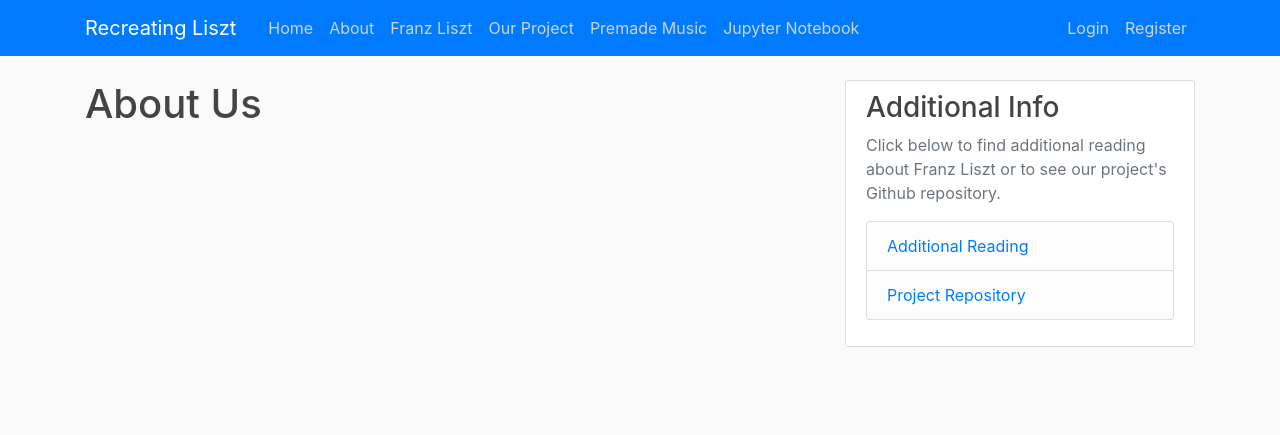
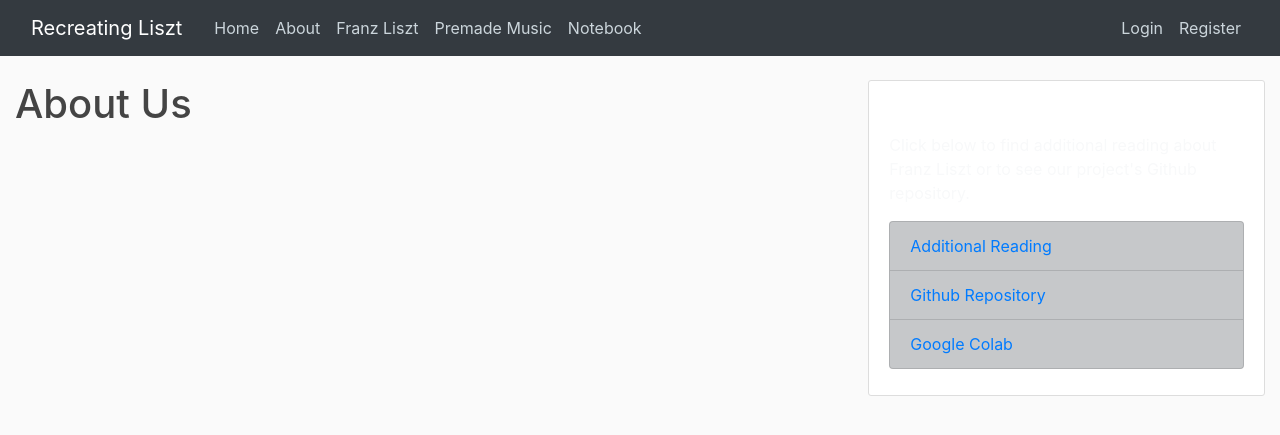
Before and after one commit to gilbe5jl/Recreating-Liszt, a Django app: page /about/ in a window 1280 px wide. Shown: the top 435 px of the page. Run offline with Django 3.2, Linux system fonts and the light colour scheme; some libraries are stand-ins or nearby versions.

Commit message:
Updated base.html
Mainly changed styling and text color

```diff
--- a/home/templates/home/base.html
+++ b/home/templates/home/base.html
@@ -7,7 +7,7 @@
     <meta charset="utf-8">
     <meta name="viewport" content="width=device-width, initial-scale=1, shrink-to-fit=no">
 
-    <!-- Bootstrap CSS https://maxcdn.bootstrapcdn.com/bootstrap/4.0.0/css/bootstrap.min.css-->
+
     <link rel="stylesheet" href="https://maxcdn.bootstrapcdn.com/bootstrap/4.0.0/css/bootstrap.min.css" integrity="sha384-Gn5384xqQ1aoWXA+058RXPxPg6fy4IWvTNh0E263XmFcJlSAwiGgFAW/dAiS6JXm" crossorigin="anonymous">
 
     <link rel="stylesheet" type="text/css" href="{% static 'home/main.css' %}">
@@ -21,8 +21,8 @@
 <body>
     <header class="site-header">
         <!-- modify bg to change navbar color -->
-      <nav class="navbar navbar-expand-md navbar-dark bg-primary fixed-top">
-        <div class="container">
+      <nav class="navbar navbar-expand-md navbar-dark bg-dark fixed-top">
+        <div class="container-fluid">
           <a class="navbar-brand mr-4" href="{% url 'home-home' %}">Recreating Liszt</a>
           <button class="navbar-toggler" type="button" data-toggle="collapse" data-target="#navbarToggle" aria-controls="navbarToggle" aria-expanded="false" aria-label="Toggle navigation">
           <span class="navbar-toggler-icon"></span>
@@ -33,13 +33,13 @@
               <a class="nav-item nav-link" href="{% url 'home-home' %}">Home</a>
               <a class="nav-item nav-link" href="{% url 'home-about' %}">About</a>
               <a class="nav-item nav-link" href="{% url 'home-liszt' %}">Franz Liszt</a>
-              <a class="nav-item nav-link" href="{% url 'home-project' %}">Our Project</a>
               <a class="nav-item nav-link" href="{% url 'home-music' %}">Premade Music</a>
-              <a class="nav-item nav-link" href="{% url 'home-AI' %}">Jupyter Notebook</a>
+              <a class="nav-item nav-link" href="{% url 'home-AI' %}">Notebook</a>
 
 
             </div>
             <!-- Navbar Right Side -->
+
             <div class="navbar-nav">
                 {% if user.is_authenticated %}
                   <a class="nav-item nav-link" href="{% url 'profile'%}">Profile</a>
@@ -53,7 +53,7 @@
         </div>
       </nav>
     </header>
-    <main role="main" class="container">
+    <main role="main" class="container-fluid">
       <div class="row">
         <div class="col-md-8">
           {% if messages %}
@@ -69,11 +69,13 @@
         </div>
         <div class="col-md-4">
           <div class="content-section">
-            <h3>Additional Info</h3>
-            <p class='text-muted'>Click below to find additional reading about Franz Liszt or to see our project's Github repository.
+            <h3 style="color:white"> Additional Info</h3>
+            <p class='text-light'>Click below to find additional reading about Franz Liszt or to see our project's Github repository.
               <ul class="list-group">
-                <li class="list-group-item list-group-item-light"><a href="https://www.britannica.com/biography/Franz-Liszt">Additional Reading</a></li>
-                <li class="list-group-item list-group-item-light"><a href="https://github.com/ZackSaffron/CPS410Project">Project Repository</a></li>
+                <li class="list-group-item list-group-item-dark"><a href="https://www.britannica.com/biography/Franz-Liszt">Additional Reading</a></li>
+                <li class="list-group-item list-group-item-dark"><a href="https://github.com/ZackSaffron/CPS410Project">Github Repository</a></li>
+                <li class="list-group-item list-group-item-dark"><a href="https://colab.research.google.com/drive/1Qp_YxhRzqkieyHhvYUlGV5stdeJ_ZufA#scrollTo=g5-_OsqtiBMM">Google Colab</a></li>
+
               </ul>
             </p>
           </div>
```
